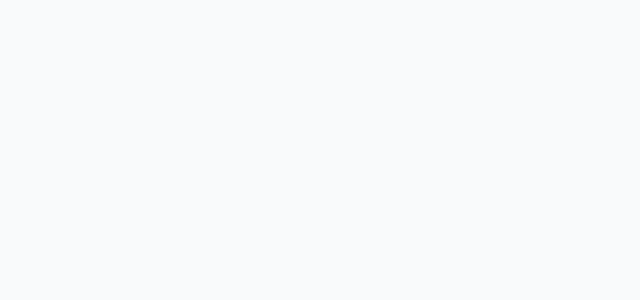
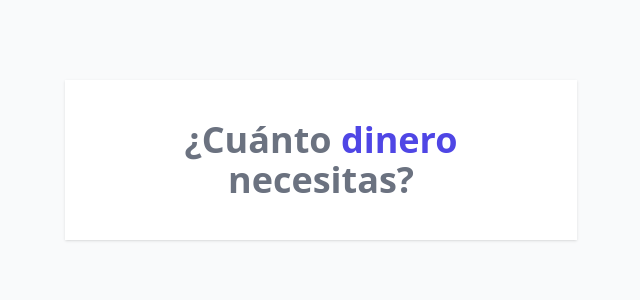
Before and after one commit to TrujiDev/LoanQuoter, a React (Vite) app: page / in a window 1280 px wide. Shown: the top 300 px of the page, without its empty margins (319-959 px from the left). Built offline with nearby package versions, Linux system fonts and the light colour scheme.

Commit message:
Add Header component to App.jsx

```diff
--- a/src/App.jsx
+++ b/src/App.jsx
@@ -1,5 +1,11 @@
+import Header from "./components/Header";
+
 function App() {
-	return <></>;
+	return (
+		<div className='my-20 max-w-lg mx-auto bg-white shadow p-10'>
+			<Header />
+		</div>
+	);
 }
 
 export default App;
```
